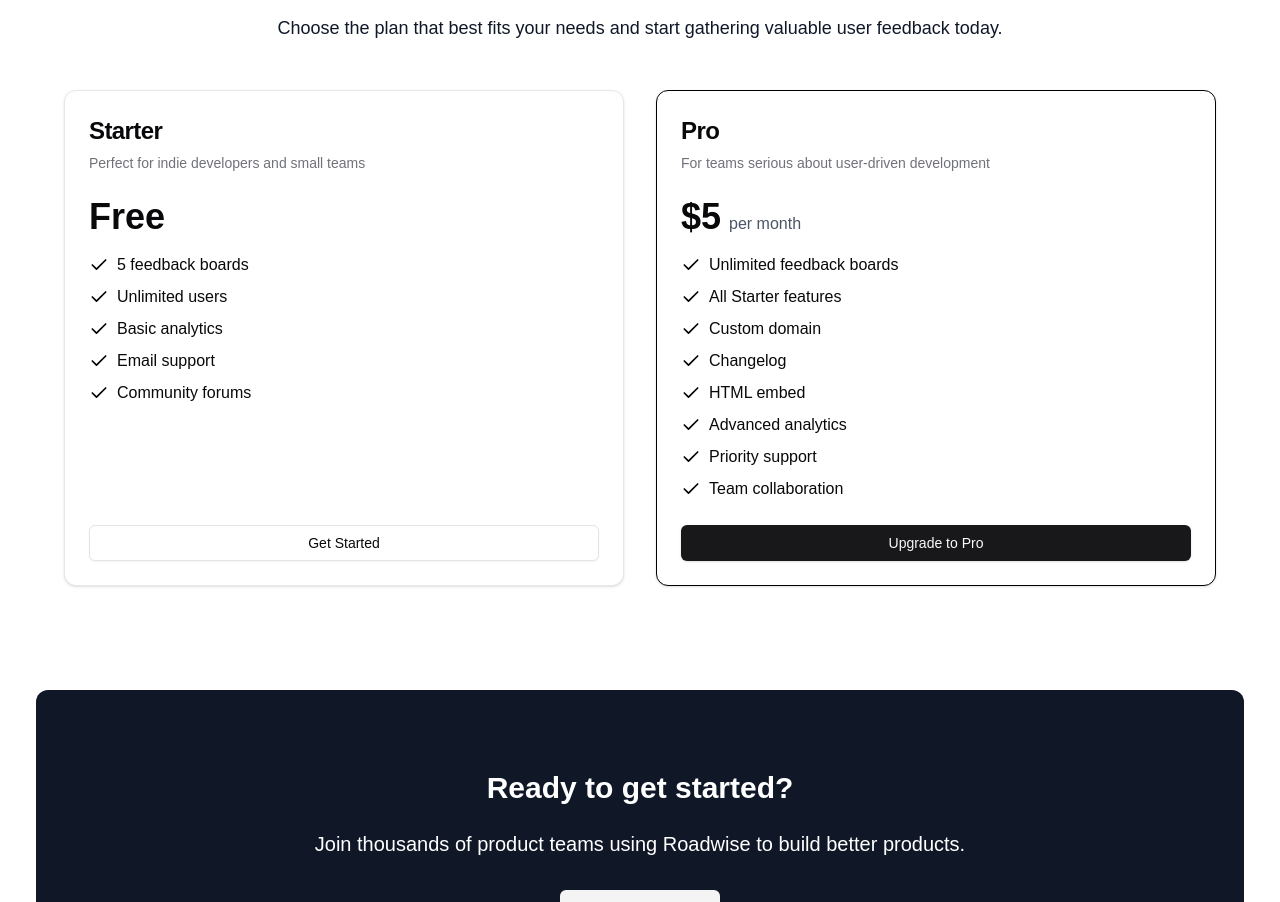
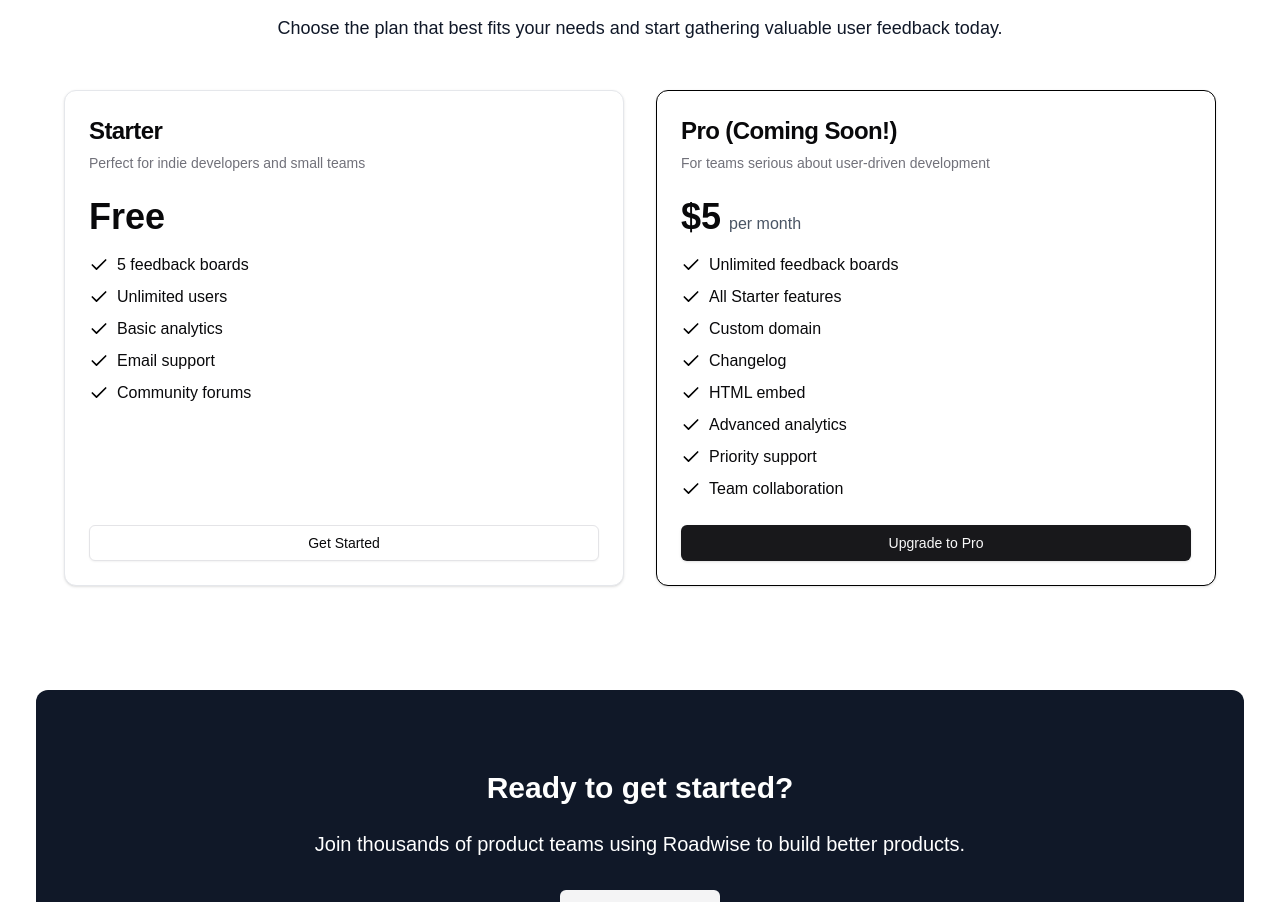
Before and after one commit to roadwise-dev/roadwise, a Next.js app: page / in a window 1280 px wide. Shown: the part 1948-2850 px from the top of the page. Built offline with nearby package versions, Linux system fonts and the light colour scheme.

Commit message:
feat: make pro coming soon

```diff
--- a/app/(landing)/pricing/page.tsx
+++ b/app/(landing)/pricing/page.tsx
@@ -21,7 +21,7 @@ export default function PricingPage() {
       ctaLink: "/signup",
     },
     {
-      name: "Pro",
+      name: "Pro (Coming Soon!)",
       description: "For teams serious about user-driven development",
       price: "$5",
       interval: "per month",
--- a/components/landing/pricing.tsx
+++ b/components/landing/pricing.tsx
@@ -27,7 +27,7 @@ export function Pricing() {
       cta: "Get Started",
     },
     {
-      name: "Pro",
+      name: "Pro (Coming Soon!)",
       description: "For teams serious about user-driven development",
       price: "$5",
       interval: "per month",
```
